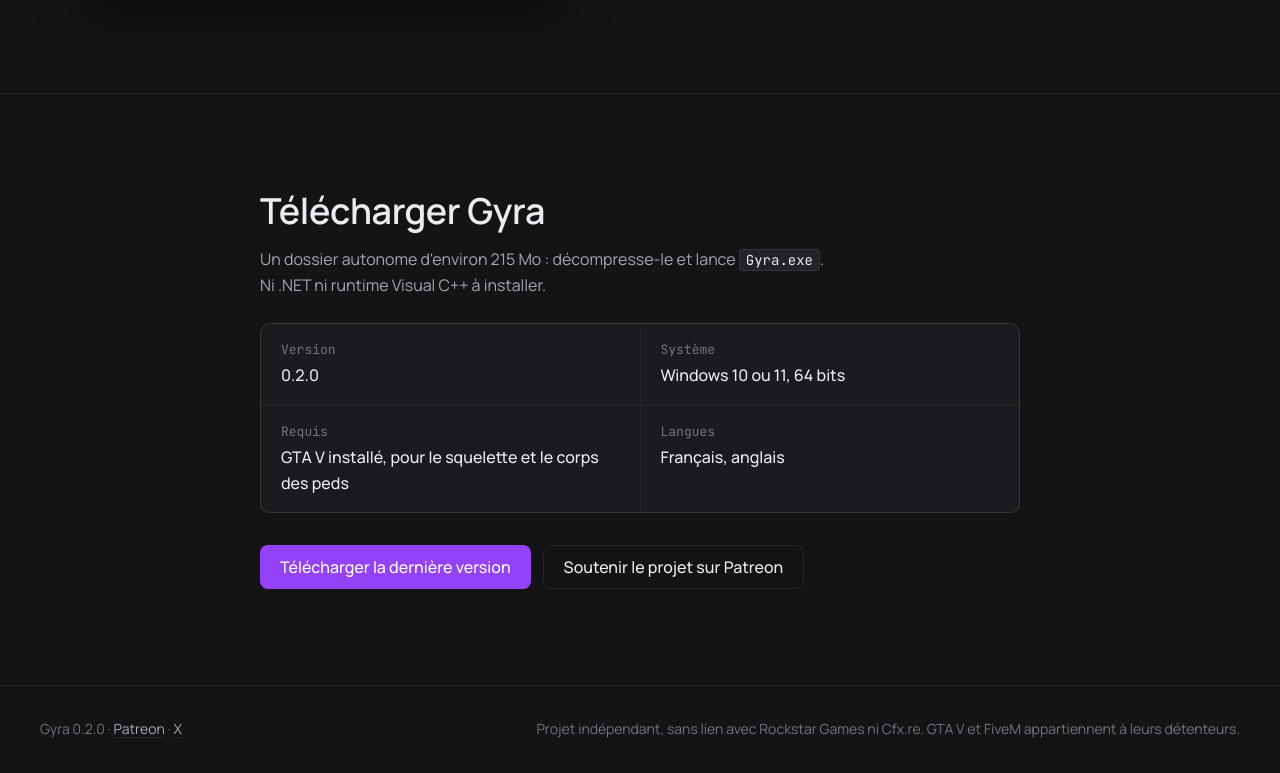
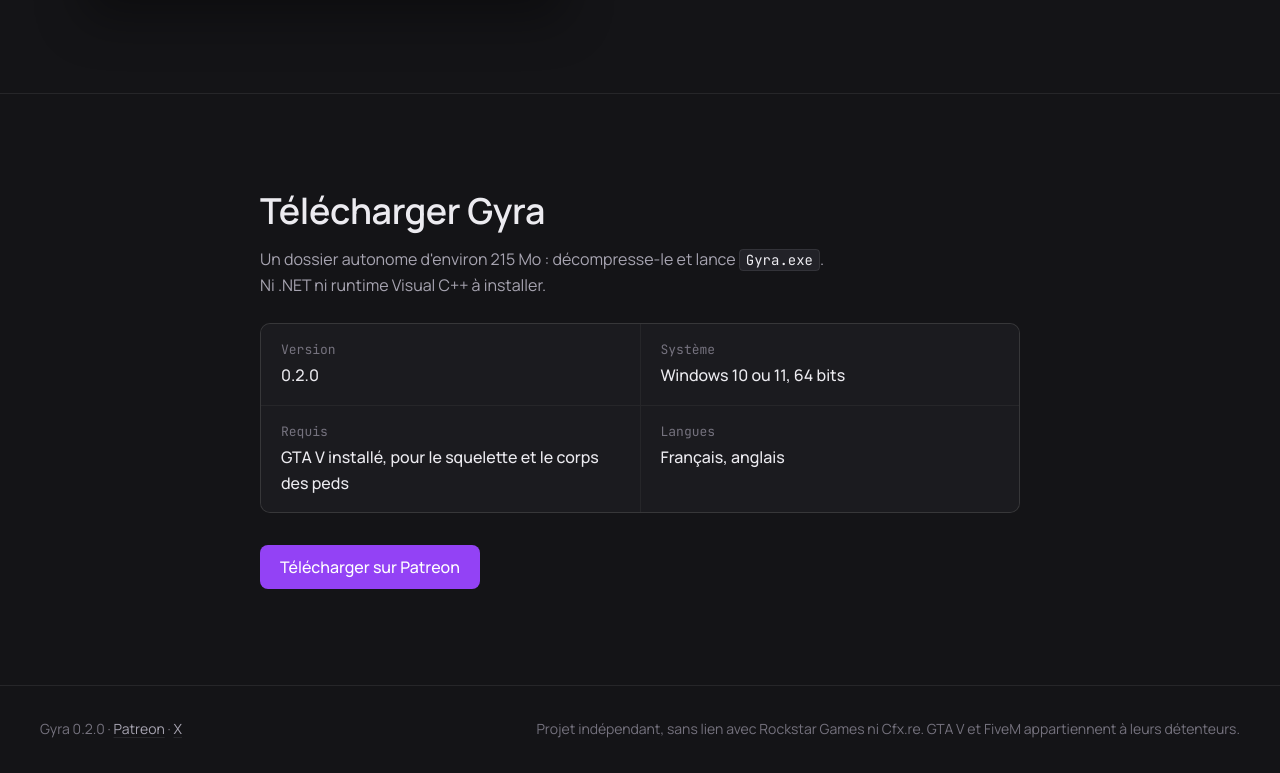
Before and after one commit to JusteKal/gyra-studio, a plain HTML site: page index.html in a window 1280 px wide. Shown: the part 3664-4437 px from the top of the page. Drawn offline with Linux system fonts and the light colour scheme.

Commit message:
feat: download Gyra from Patreon
- Download button now leads to the Patreon page (FR and EN)
- Duplicate Patreon support button removed
- README: releases are published on Patreon

```diff
--- a/index.html
+++ b/index.html
@@ -169,8 +169,7 @@ claude mcp add gyra -- Gyra.exe mcp
           <div><dt>Langues</dt><dd>Français, anglais</dd></div>
         </dl>
         <div class="actions">
-          <a class="button" href="https://github.com/JusteKal/emote-studio/releases">Télécharger la dernière version</a>
-          <a class="button ghost" href="https://www.patreon.com/cw/Justekal" rel="noopener">Soutenir le projet sur Patreon</a>
+          <a class="button" href="https://www.patreon.com/cw/Justekal" rel="noopener">Télécharger sur Patreon</a>
         </div>
       </div>
     </section>
```
Also changed, not shown: en/index.html (+1 -2 lines), 1 other file.
